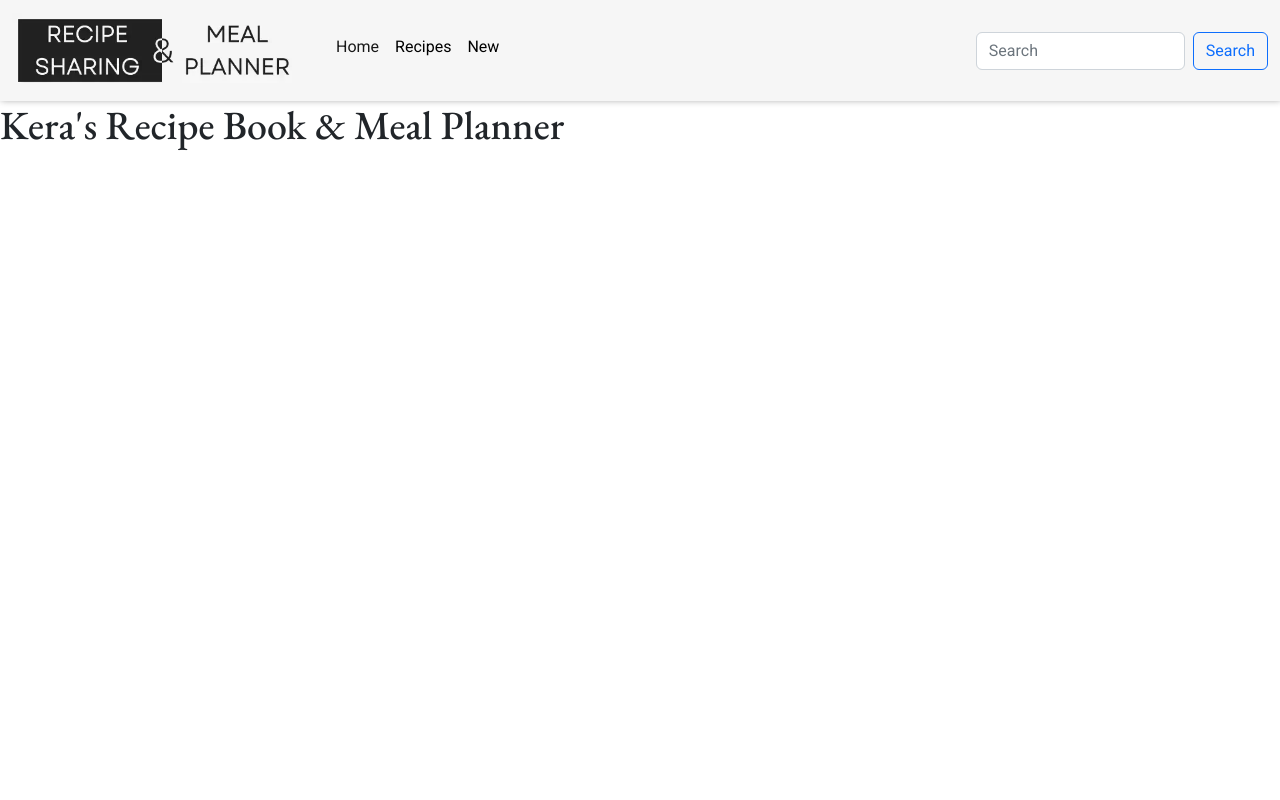
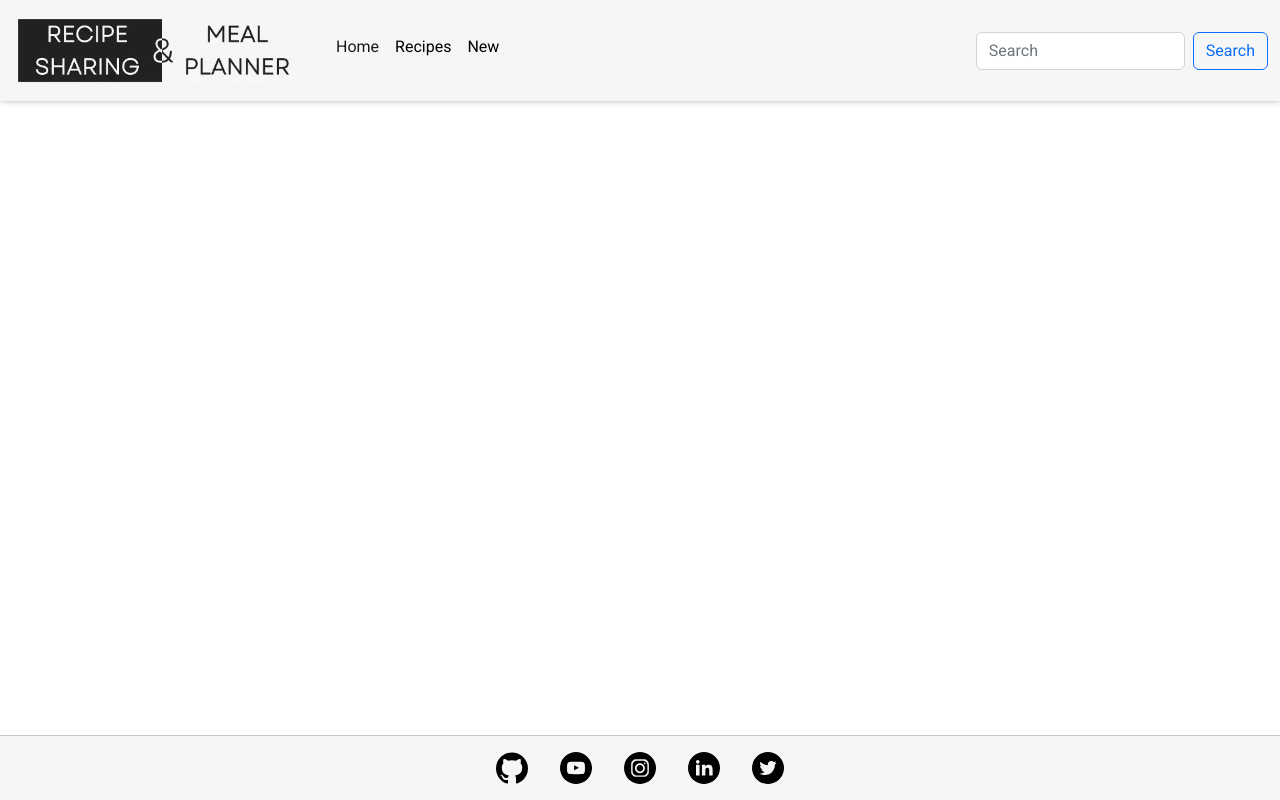
Before and after one commit to kera-cudmore/recipe-book-meal-tracker, a Django app: page / in a window 1280 px wide. Run offline with Django 4.2, Linux system fonts and the light colour scheme; some libraries are stand-ins or nearby versions.

Commit message:
add: footer & icons, set up root styling

```diff
--- a/static/css/base.css
+++ b/static/css/base.css
@@ -56,5 +56,16 @@ img.logo {
 
 /* Footer */
 footer {
+  display: flex;
+  flex-direction: row;
   flex-shrink: 0;
+  background-color: var(--off-white);
+  justify-content: center;
+  align-items: center;
+  border-top: var(--border);
 }
+
+.social-icons {
+  height: 2rem;
+  margin: 1rem;
+}
--- a/templates/base.html
+++ b/templates/base.html
@@ -22,6 +22,11 @@
 
   {% include 'includes/header.html' %}
 
-  <h1>Kera's Recipe Book & Meal Planner</h1>
+  <main>
+    {% block content %}
+    {% endblock %}
+  </main>
+
+  {% include 'includes/footer.html' %}
 </body>
 </html>
--- /dev/null
+++ b/templates/includes/footer.html
@@ -0,0 +1,20 @@
+{% load static %}
+
+<footer>
+  <!-- Social Icons -->
+  <a href="" target="_blank" rel="noopener" aria-label="GitHub - Opens in a new tab">
+    <img src="{% static '/icons/github-icon.svg' %}" alt="GithHub Icon" class="social-icons">
+  </a>
+  <a href="" target="_blank" rel="noopener" aria-label="YouTube - Opens in a new tab">
+    <img src="{% static '/icons/youtube-round-icon.svg' %}" alt="YouTube Icon" class="social-icons">
+  </a>
+  <a href="" target="_blank" rel="noopener" aria-label="Instagram - Opens in a new tab">
+    <img src="{% static '/icons/instagram-round-icon.svg' %}" alt="Instagram Icon" class="social-icons">
+  </a>
+  <a href="" target="_blank" rel="noopener" aria-label="LinkedIn - Opens in a new tab">
+    <img src="{% static '/icons/linkedin-round-icon.svg' %}" alt="LinkedIn Icon" class="social-icons">
+  </a>
+  <a href="" target="_blank" rel="noopener" aria-label="Twitter - Opens in a new tab">
+    <img src="{% static '/icons/twitter-round-icon.svg' %}" alt="Twitter Icon" class="social-icons">
+  </a>
+</footer>
```
Also changed, not shown: static/icons/github-icon.svg (added), static/icons/instagram-round-icon.svg (added), static/icons/linkedin-round-icon.svg (added), static/icons/twitter-round-icon.svg (added), static/icons/youtube-round-icon.svg (added).
